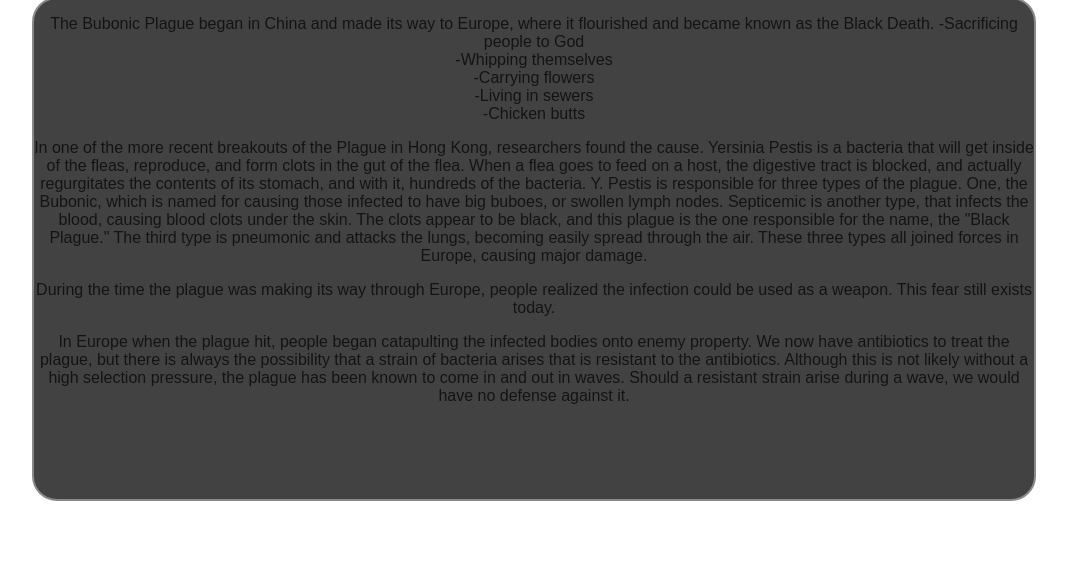
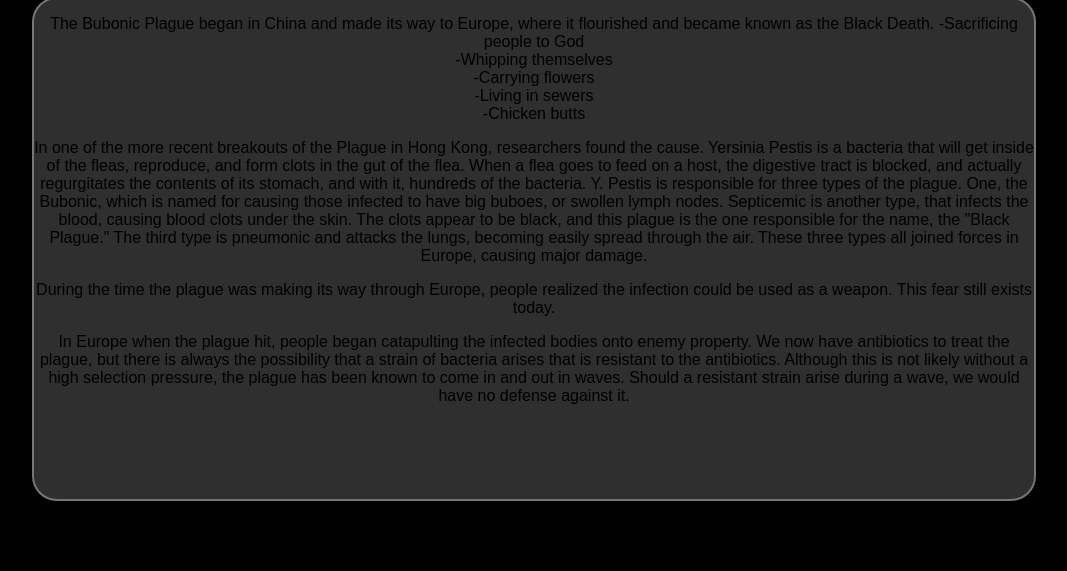
Before and after one commit to Jpinto17/Ventark.us.github.io, a plain HTML site: page index.html in a window 1280 px wide. Shown: the part 262-833 px from the top of the page, without its empty margins (106-1173 px from the left). Drawn offline with Linux system fonts and the light colour scheme.

Commit message:
Update VAUS.css

```diff
--- a/VAUS.css
+++ b/VAUS.css
@@ -1,11 +1,8 @@
-`body {
+body {
     background-color: black;
     background-image: url(ha.jpg);
     background-size: cover;
     background-repeat: no-repeat;
-}
-#page1{
-
 }
 #mainheader{
     width: 1000px;
```
